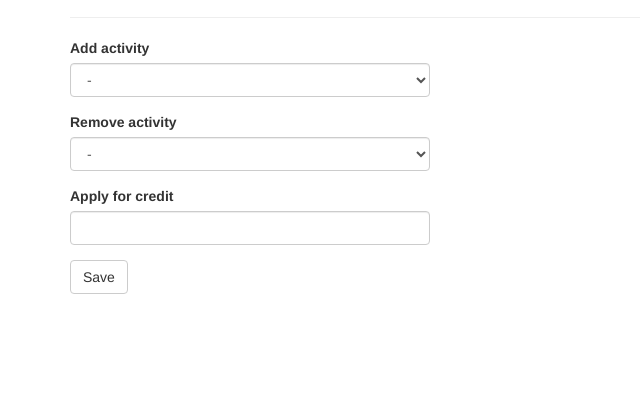
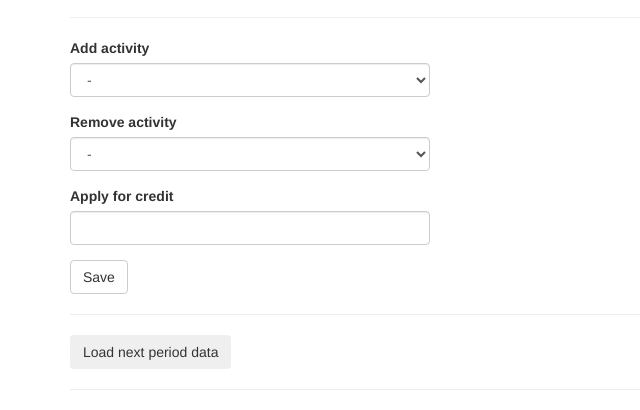
Before and after one commit to bfilipov/warehouse_game, a Flask app: page /play in a window 1280 px wide. Shown: the part 637-1047 px from the top of the page, without its empty margins (0-640 px from the left). Before the commit the page ends 931 px from the top, so only its background shows below. Run offline with Flask 2, Linux system fonts and the light colour scheme; a user stored in the database is signed in; tables that the repository leaves empty hold one stand-in row (values such as "Sample post"); some libraries are stand-ins or nearby versions.

Commit message:
add refresh button

```diff
--- a/app/templates/play.html
+++ b/app/templates/play.html
@@ -53,4 +53,10 @@
             {{ wtf.quick_form(form) }}
         </div>
     </div>
+
+    <hr>
+
+    <button type="button" class="btn btn-light" onClick="window.location.reload();">Load next period data</button>
+
+    <hr>
 {% endblock %}
```
